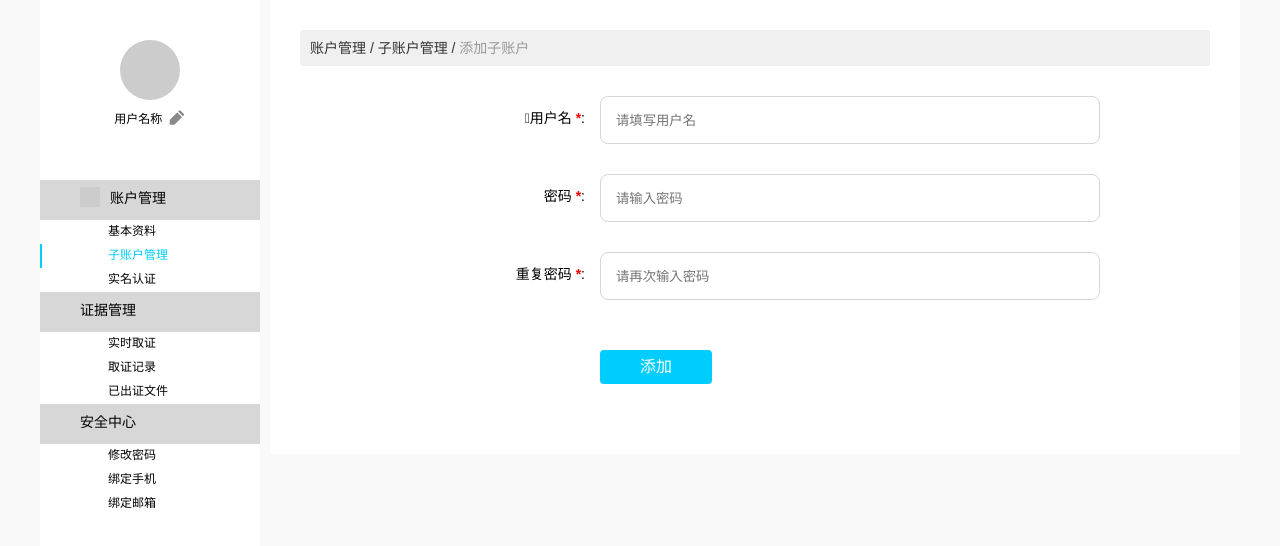
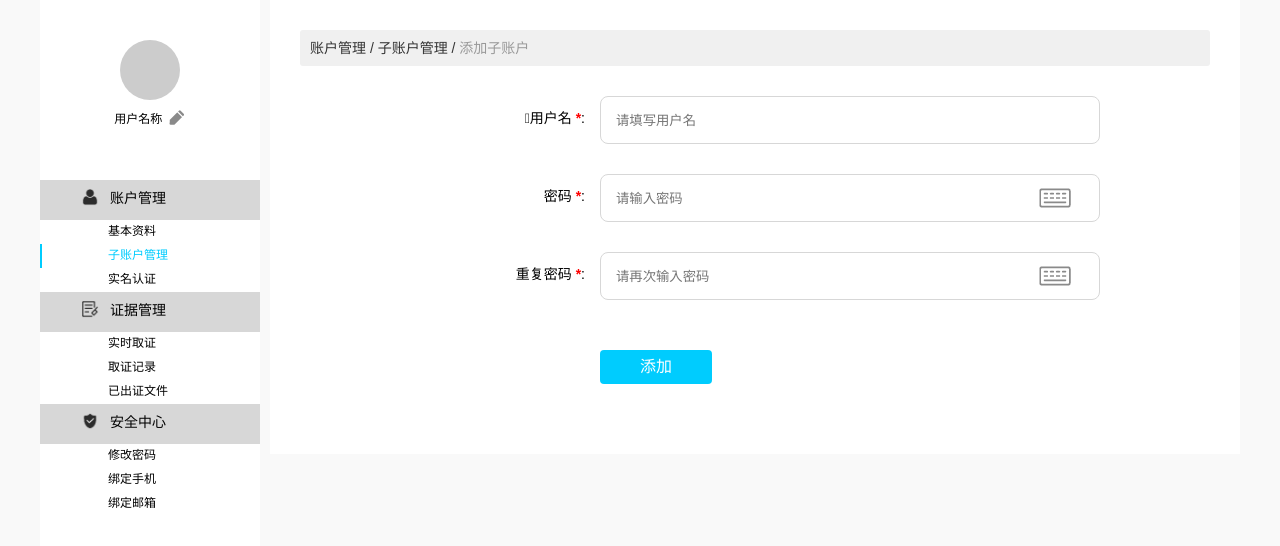
Before and after one commit to suredjh/mflat, a website: page html/添加子账户.html in a window 1280 px wide. Drawn offline with Linux system fonts and the light colour scheme.

Commit message:
增加部分小图标

```diff
--- a/html/添加子账户.html
+++ b/html/添加子账户.html
@@ -29,7 +29,7 @@
                         </div>
                     </div>
                     <div class="page-nav-list active">
-                        <div class="page-nav-name">证据管理</div>
+                        <div class="page-nav-name"><span class="page-nav-name-tab files"></span> 证据管理</div>
                         <div class="page-nav-drops">
                             <div class="page-nav-drop-list"><a href="">实时取证</a></div>
                             <div class="page-nav-drop-list"><a href="">取证记录</a></div>
@@ -37,7 +37,7 @@
                         </div>
                     </div>
                     <div class="page-nav-list active">
-                        <div class="page-nav-name">安全中心</div>
+                        <div class="page-nav-name"><span class="page-nav-name-tab safe"></span> 安全中心</div>
                         <div class="page-nav-drops">
                             <div class="page-nav-drop-list"><a href="">修改密码</a></div>
                             <div class="page-nav-drop-list"><a href="">绑定手机</a></div>
@@ -70,7 +70,7 @@
                         <div class="work-form-box">
                             <label for="" class="work-form-label"> 重复密码 <span class="required">*</span>:</label>
                             <div class="work-form-val">
-                                <input type="text" class="work-form-input" placeholder="请再次输入密码" />
+                                <input type="text" class="work-form-input work-form-input-pass" placeholder="请再次输入密码" />
                             </div>
                         </div>
 
--- a/scss/works.scss
+++ b/scss/works.scss
@@ -157,8 +157,16 @@
     width: 20px;
     height: 20px;
     margin-right: 6px;
-    background-color: #cccccc;
+    // background-color: #cccccc;
     vertical-align: middle;
+    background: url(../images/muser.png) center center no-repeat;
+    background-size: 18px auto;
+    &.files {
+        background-image: url(../images/files.png);
+    }
+    &.safe {
+        background-image: url(../images/safe.png);
+    }
 }
 .page-nav-drop-list {
     font-size: 12px;
@@ -378,7 +386,7 @@
     }
 }
 .work-form-input-pass {
-    background: url(../images/pass.png) 88% center no-repeat;
+    background: url(../images/pass.png) 94% center no-repeat;
 }
 .work-form-img {
     width: 290px;
```
Also changed, not shown: html/取证文件.html (+2 -2 lines), html/取证记录1.html (+2 -2 lines), html/子账户管理.html (+2 -2 lines), css/works.css, images/files.png (added), images/muser.png (added), images/pass.png (added), images/safe.png (added), 1 other file.
